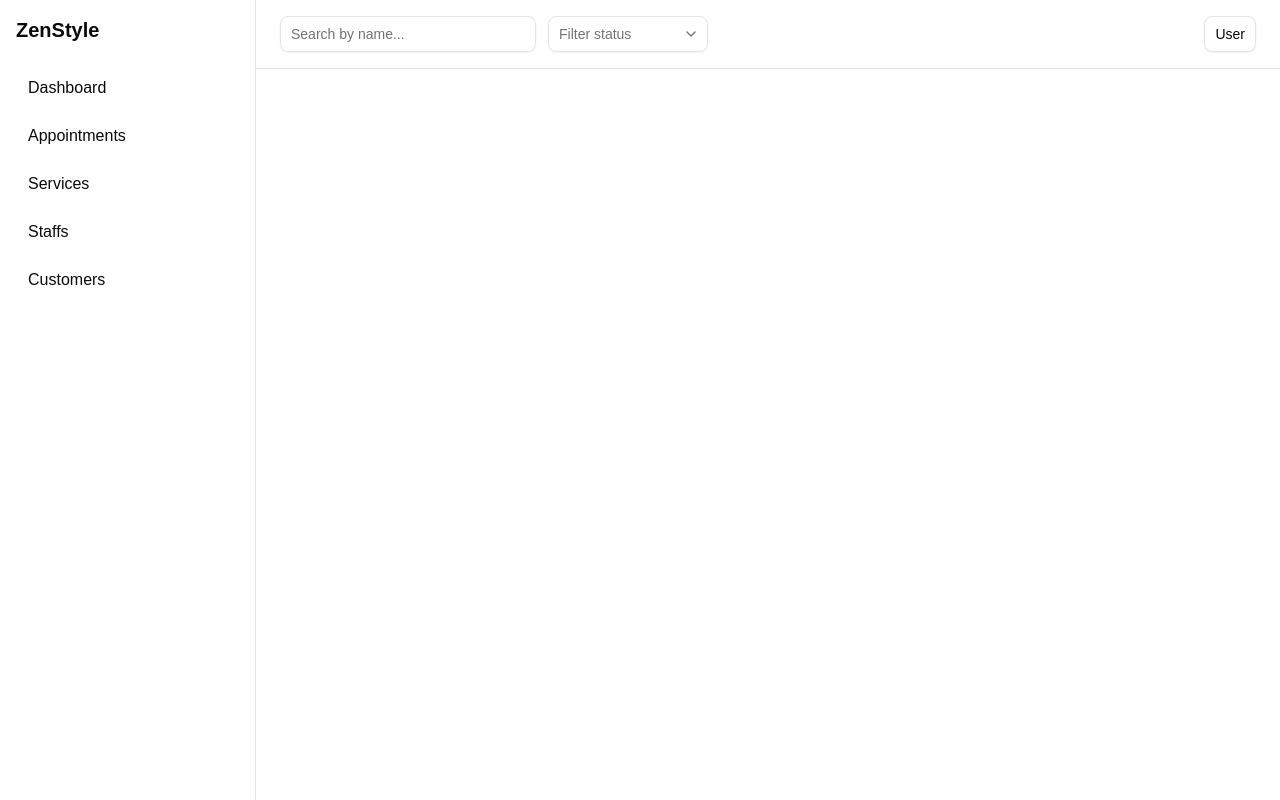
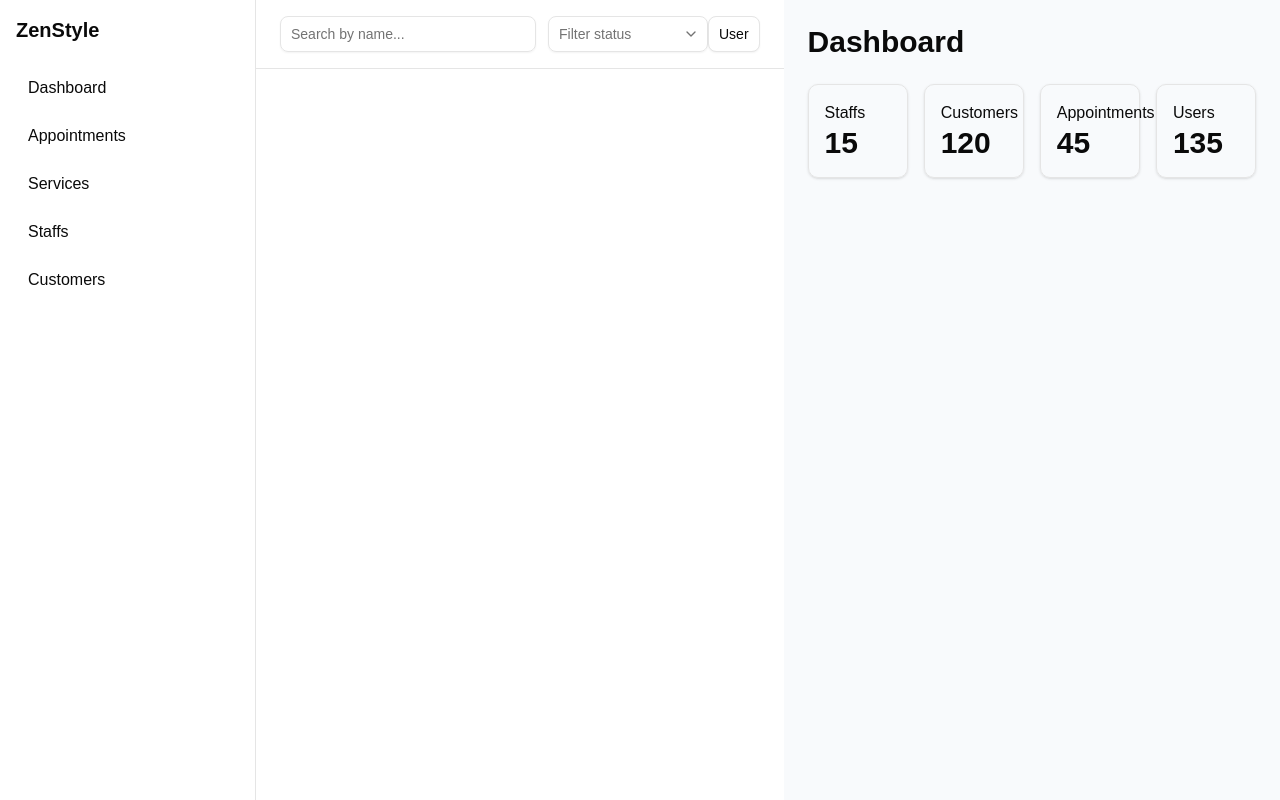
Before and after one commit to tinwok/aptech-semester-1, a React (Vite) app in the folder front-end/: page /dashboard in a window 1280 px wide. Built offline with nearby package versions, Linux system fonts and the light colour scheme.

Commit message:
complete dashboard ui

```diff
--- a/front-end/src/Layouts/DashBoardLayouts.jsx
+++ b/front-end/src/Layouts/DashBoardLayouts.jsx
@@ -1,11 +1,12 @@
-// Them cho em sidebar
 import { Outlet } from "react-router";
 import SideBar from "@/Pages/Dashboard/SideBar";
+
 function DashBoardLayouts() {
   return (
-    <div>
+    <div className="flex min-h-screen">
       <SideBar />
-      <main>
+
+      <main className="flex-1 bg-slate-50">
         <Outlet />
       </main>
     </div>
--- a/front-end/src/Pages/DashBoardMain.jsx
+++ b/front-end/src/Pages/DashBoardMain.jsx
@@ -1,13 +1,38 @@
-function DashBoardMain() {
+import { useState } from "react";
+
+export default function DashBoardMain() {
+  const [stats] = useState({
+    staffs: 15,
+    customers: 120,
+    appointments: 45,
+    users: 135,
+  });
+
   return (
-    <div>
-      {/* Tat component lien quan toi DashBoard vi du nhu Inventory, User, Customer. Appointment  */}
-      {/* <Appointments></Appointments>
-      <Inventory></Inventory>
-      <Customers></Customers>
-      <Staffs></Staffs> */}
+    <div className="p-6">
+      <h1 className="mb-6 text-3xl font-bold">Dashboard</h1>
+
+      <div className="grid grid-cols-4 gap-4">
+        <div className="rounded-lg border p-4 shadow">
+          <h3>Staffs</h3>
+          <p className="text-3xl font-bold">{stats.staffs}</p>
+        </div>
+
+        <div className="rounded-lg border p-4 shadow">
+          <h3>Customers</h3>
+          <p className="text-3xl font-bold">{stats.customers}</p>
+        </div>
+
+        <div className="rounded-lg border p-4 shadow">
+          <h3>Appointments</h3>
+          <p className="text-3xl font-bold">{stats.appointments}</p>
+        </div>
+
+        <div className="rounded-lg border p-4 shadow">
+          <h3>Users</h3>
+          <p className="text-3xl font-bold">{stats.users}</p>
+        </div>
+      </div>
     </div>
   );
 }
-
-export default DashBoardMain;
--- /dev/null
+++ b/front-end/src/Pages/Dashboard/DashBoardMain.jsx
@@ -0,0 +1,105 @@
+export default function DashBoardMain() {
+  const stats = [
+    {
+      title: "Staffs",
+      value: 12,
+    },
+    {
+      title: "Customers",
+      value: 150,
+    },
+    {
+      title: "Appointments",
+      value: 45,
+    },
+    {
+      title: "Services",
+      value: 10,
+    },
+  ];
+
+  const recentAppointments = [
+    {
+      id: 1,
+      customer: "Nguyen Van A",
+      service: "Hair Cut",
+      status: "Completed",
+    },
+    {
+      id: 2,
+      customer: "Tran Thi B",
+      service: "Hair Wash",
+      status: "Pending",
+    },
+    {
+      id: 3,
+      customer: "Le Van C",
+      service: "Hair Color",
+      status: "Confirmed",
+    },
+  ];
+
+  return (
+    <div className="p-6">
+      <h1 className="mb-6 text-3xl font-bold">Dashboard</h1>
+
+      <div className="grid grid-cols-4 gap-4 mb-8">
+        {stats.map((item) => (
+          <div
+            key={item.title}
+            className="rounded-xl border bg-white p-5 shadow transition-all hover:shadow-lg"
+          >
+            <p className="text-gray-500">{item.title}</p>
+
+            <h2 className="mt-2 text-3xl font-bold">{item.value}</h2>
+          </div>
+        ))}
+      </div>
+
+      <div className="rounded-xl border bg-white p-5 shadow">
+        <h2 className="mb-4 text-xl font-bold">Recent Appointments</h2>
+
+        <table className="w-full">
+          <thead>
+            <tr className="border-b">
+              <th className="p-3 text-left">ID</th>
+
+              <th className="p-3 text-left">Customer</th>
+
+              <th className="p-3 text-left">Service</th>
+
+              <th className="p-3 text-left">Status</th>
+            </tr>
+          </thead>
+
+          <tbody>
+            {recentAppointments.map((item) => (
+              <tr key={item.id} className="border-b">
+                <td className="p-3">{item.id}</td>
+
+                <td className="p-3">{item.customer}</td>
+
+                <td className="p-3">{item.service}</td>
+
+                <td className="p-3">
+                  <span
+                    className={`rounded-full px-3 py-1 text-sm
+      ${
+        item.status === "Completed"
+          ? "bg-green-100 text-green-700"
+          : item.status === "Pending"
+            ? "bg-yellow-100 text-yellow-700"
+            : "bg-blue-100 text-blue-700"
+      }`}
+                  >
+                    {item.status}
+                  </span>
+                </td>
+              </tr>
+            ))}
+          </tbody>
+        </table>
+      </div>
+    </div>
+  );
+}
```
